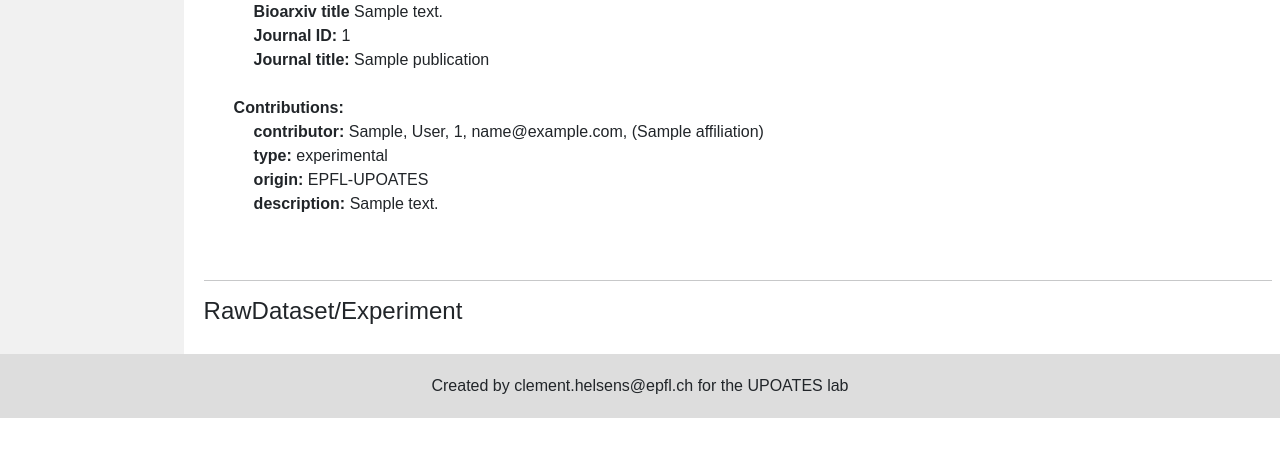
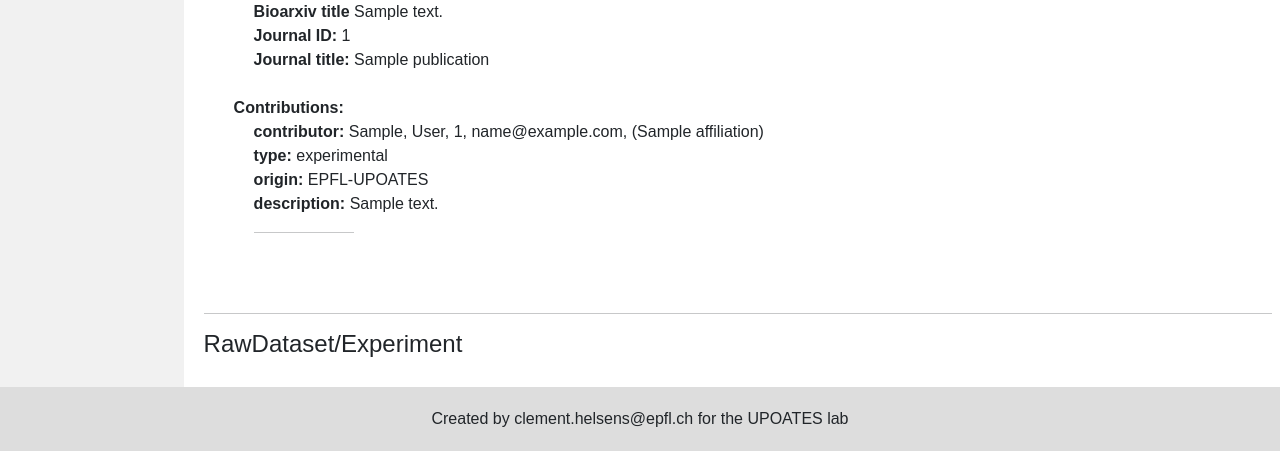
Before and after one commit to EPFL-TOP/UPOATES_catalog, a Django app: page /project_catalog/project/1 in a window 1280 px wide. Shown: the part 758-1209 px from the top of the page. Before the commit the page ends 1176 px from the top, so only its background shows below. Run offline with Django 4.2, Linux system fonts and the light colour scheme; tables that the repository leaves empty hold one stand-in row (values such as "Sample post"); data that the repository does not hold is empty; parts of the project's set-up code (start-up, migrations or seed data) failed here and were passed over.

Commit message:
add v line

```diff
--- a/templates/project_catalog/project_detail.html
+++ b/templates/project_catalog/project_detail.html
@@ -63,6 +63,7 @@
         <strong>type: </strong>{{cont.type}} <br/>
         <strong>origin: </strong>{{cont.origin}} <br/>
         {% if cont.description %}<strong>description: </strong> {{cont.description}} <br/> {% endif %}
+        <hr style="width: 100px;margin-left: 0;">
     {% endfor %}
     <br/>
 </div>
```
